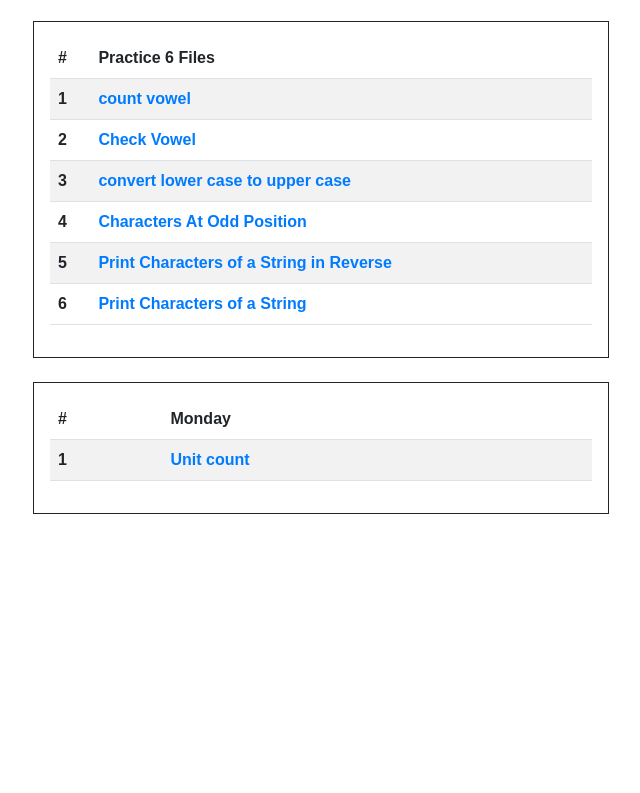
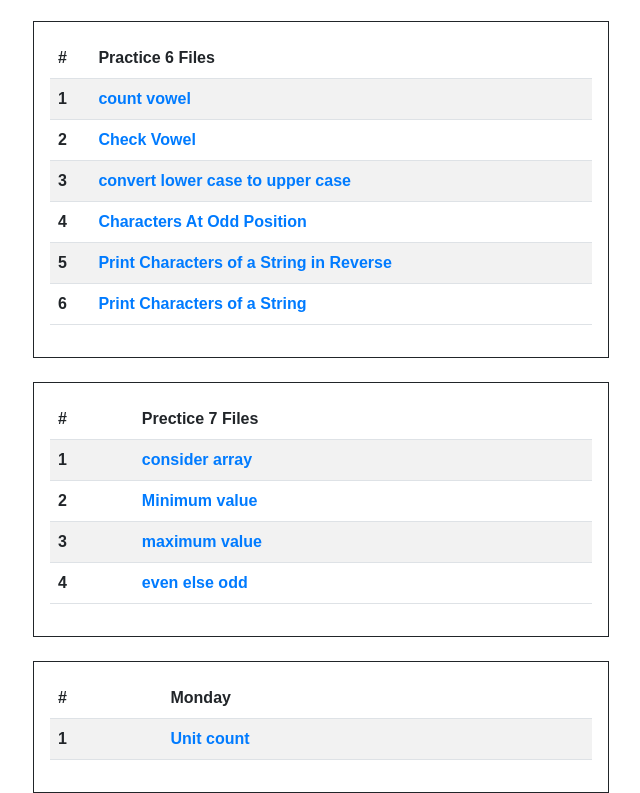
Before and after one commit to Urvesh0069/JS, a plain HTML site: page index.html in a window 1280 px wide. Shown: the part 1862-2655 px from the top of the page, without its empty margins (319-959 px from the left). Before the commit the page ends 2376 px from the top, so only its background shows below. Drawn offline with nearby package versions, Linux system fonts and the light colour scheme.

Commit message:
prectice 7

```diff
--- a/index.html
+++ b/index.html
@@ -265,6 +265,35 @@
             <thead>
                 <tr>
                     <th scope="col">#</th>
+                    <th scope="col">Prectice 7 Files</th>
+                </tr>
+            </thead>
+            <tbody>
+                <tr>
+                    <th scope="row">1</th>
+                    <td><a href="/prectice_7/p_7_1.js">consider array</a></td>
+                </tr>
+                <tr>
+                    <th scope="row">2</th>
+                    <td><a href="/prectice_7/p_7_2.js">Minimum  value</a></td>
+                </tr>
+                <tr>
+                    <th scope="row">3</th>
+                    <td><a href="/prectice_7/p_7_3.js">maximum  value</a></td>
+                </tr>
+                <tr>
+                    <th scope="row">4</th>
+                    <td><a href="/prectice_7/p_7_4.js">even else odd</a></td>
+                </tr>
+            </tbody>
+        </table>
+    </div>
+
+    <div class="container border border-dark p-3 mt-4">
+        <table class="table table-striped">
+            <thead>
+                <tr>
+                    <th scope="col">#</th>
                     <th scope="col">Monday</th>
                 </tr>
             </thead>
```
Also changed, not shown: prectice_7/p_7_1.js (added, +9 -0 lines), prectice_7/p_7_2.js (added, +10 -0 lines), prectice_7/p_7_3.js (added, +10 -0 lines), prectice_7/p_7_4.js (added, +20 -0 lines).
